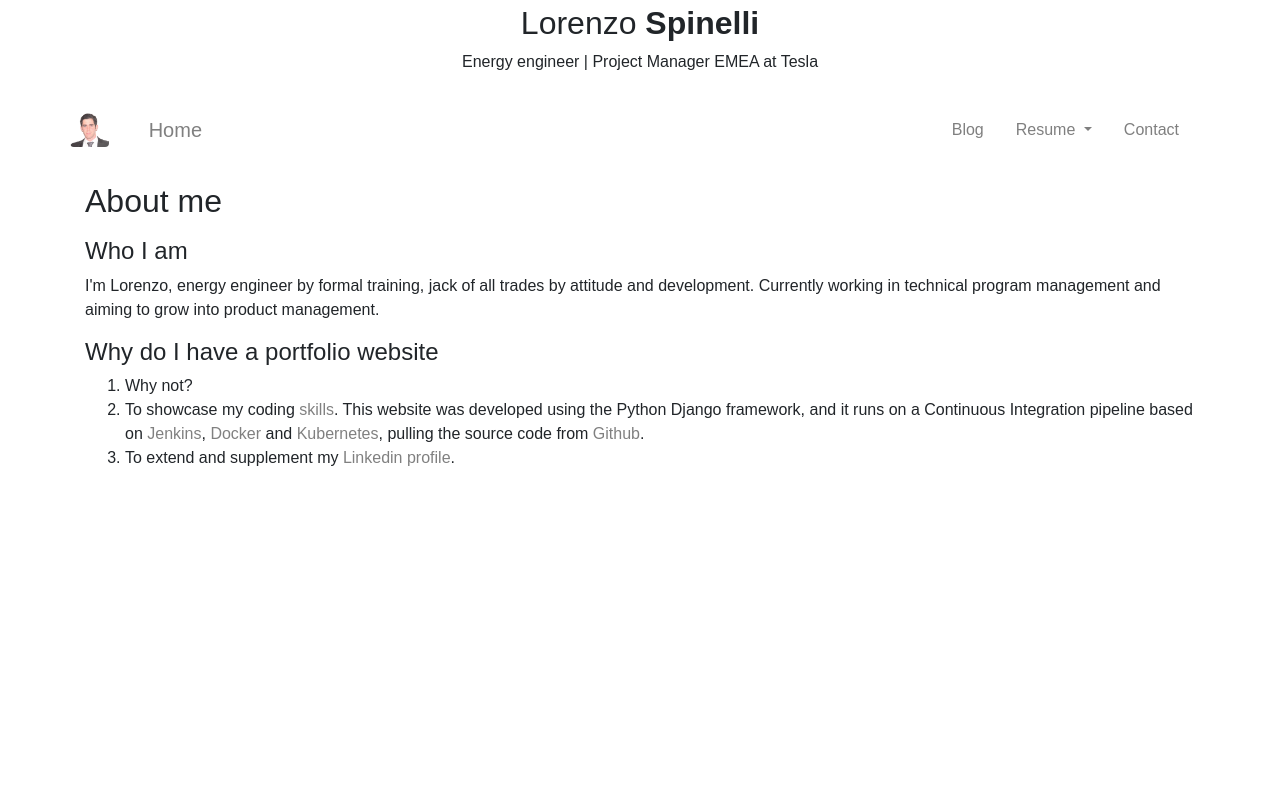
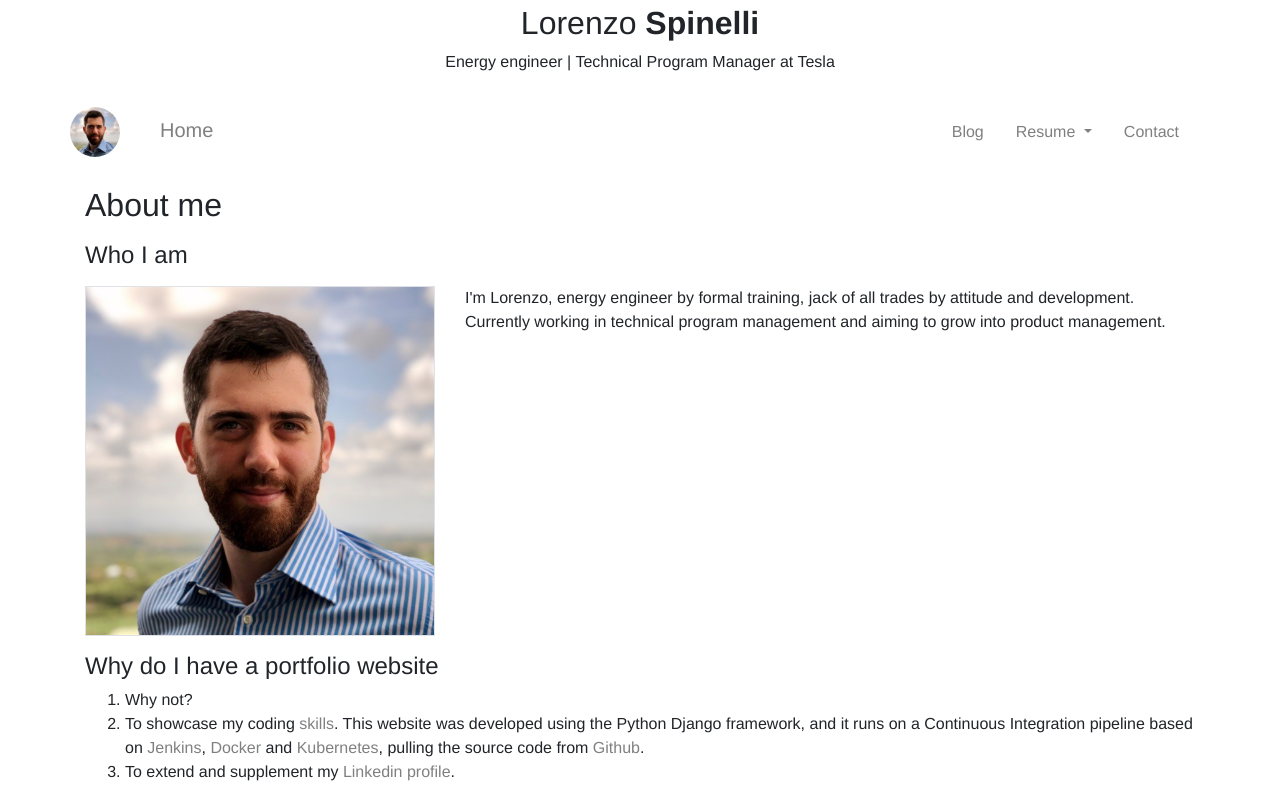
Before and after one commit to lorenzosp93/portfolio, a Django app: page / in a window 1280 px wide. Run offline with Django 3.2, Linux system fonts and the light colour scheme; some libraries are stand-ins or nearby versions.

Commit message:
template changes

```diff
--- a/static/mainpage/mainstyle.css
+++ b/static/mainpage/mainstyle.css
@@ -1,8 +1,8 @@
 body{
-    font-family: Arial;
+    font-family: Helvetica;
 }
 header{
-    font-family: Arial;
+    font-family: Helvetica;
 }
 
 .ontop{
--- a/templates/mainpage/about.html
+++ b/templates/mainpage/about.html
@@ -8,9 +8,18 @@
 <h4>
     Who I am
 </h4>
-<p>
-    I'm Lorenzo, energy engineer by formal training, jack of all trades by attitude and development. Currently working in technical program management and aiming to grow into product management.
-</p>
+<div class="row my-3">
+    <div class="col-lg-4 col-sm-6">
+        {% load static %}
+        <img src="{% static "mainpage/profilepic.png" %}" width=100% class="border">
+    </div>
+    <div class="col-lg-8 col-sm-6">
+        <p>
+            I'm Lorenzo, energy engineer by formal training, jack of all trades by attitude and development. Currently
+            working in technical program management and aiming to grow into product management.
+        </p>
+    </div>
+</div>
 
 <h4>
     Why do I have a portfolio website
@@ -20,7 +29,11 @@
         Why not?
     </li>
     <li>
-        To showcase my coding <a href="{% url 'resume:skills' %}">skills</a>. This website was developed using the Python Django framework, and it runs on a Continuous Integration pipeline based on <a href="https://jenkins.io/">Jenkins</a>, <a href="https://www.docker.com/">Docker</a> and <a href="https://kubernetes.io/">Kubernetes</a>, pulling the source code from <a href="https://github.com/">Github</a>.
+        To showcase my coding <a href="{% url 'resume:skills' %}">skills</a>. This website was developed using the
+        Python Django framework, and it runs on a Continuous Integration pipeline based on <a
+            href="https://jenkins.io/">Jenkins</a>, <a href="https://www.docker.com/">Docker</a> and <a
+            href="https://kubernetes.io/">Kubernetes</a>, pulling the source code from <a
+            href="https://github.com/">Github</a>.
     </li>
     <li>
         To extend and supplement my <a href="https://www.linkedin.com/in/lorenzosp/">Linkedin profile</a>.
--- a/templates/mainpage/base.html
+++ b/templates/mainpage/base.html
@@ -34,7 +34,7 @@
                     <h2>
                         Lorenzo <b>Spinelli</b>
                     </h2>
-                    <p>Energy engineer | Project Manager EMEA at Tesla</p>
+                    <p>Energy engineer | Technical Program Manager at Tesla</p>
                 </div>
             </div>
         </div>
@@ -49,7 +49,7 @@
                 <div class="row">
                     <div class="col-xs-4">
                         {% load static %}
-                        <img src="{% static 'mainpage/CV-image3.jpg' %}" alt="" height='40px' class='rounded mr-4'>
+                        <img src="{% static 'mainpage/profilepic.png' %}" alt="" height='50px' class='rounded-circle mr-4'>
                     </div>
                     <div class="col-xs-8">
                         <a class="nav-link" href="{% url 'about' %}">Home</a>
```
Also changed, not shown: resume/base_models.py (+20 -11 lines), resume/models.py (+5 -3 lines), templates/mainpage/blog/blog.html (+16 -16 lines), static/mainpage/profilepic.png (added), 1 other file.
